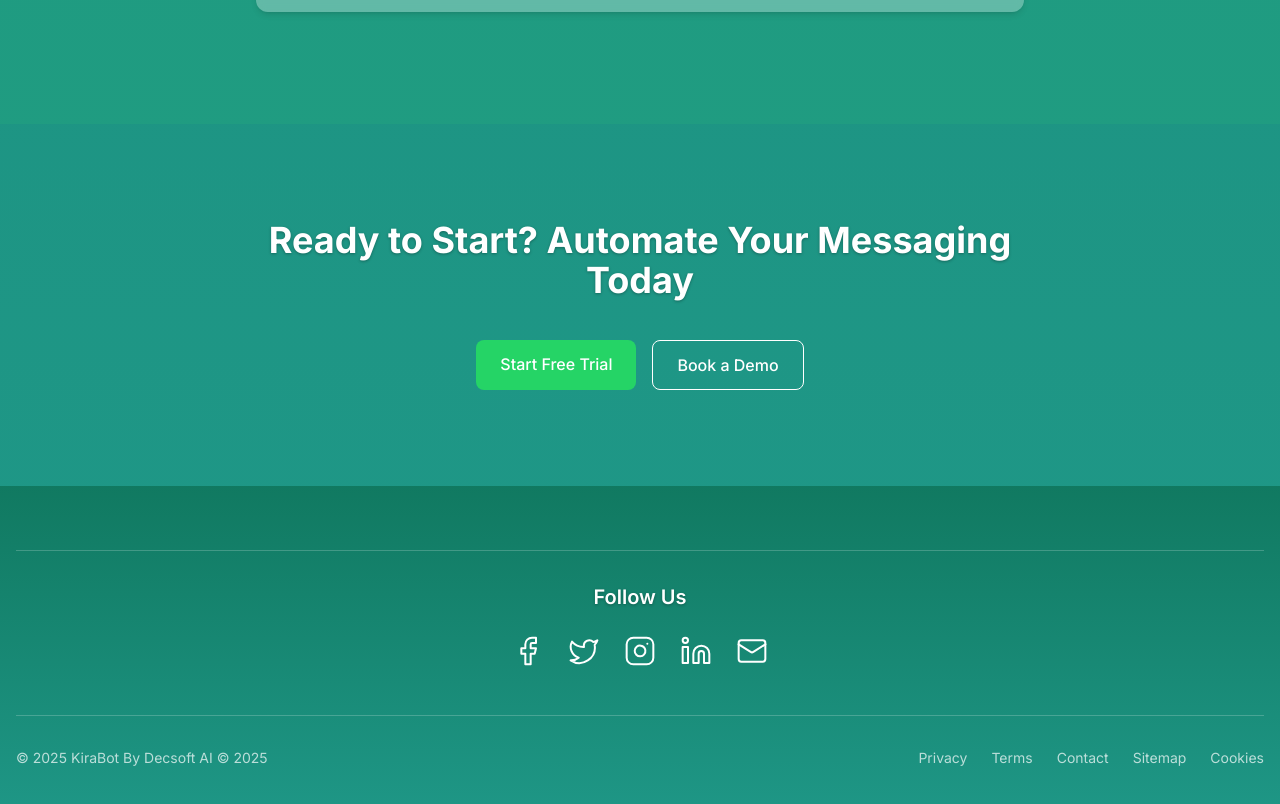
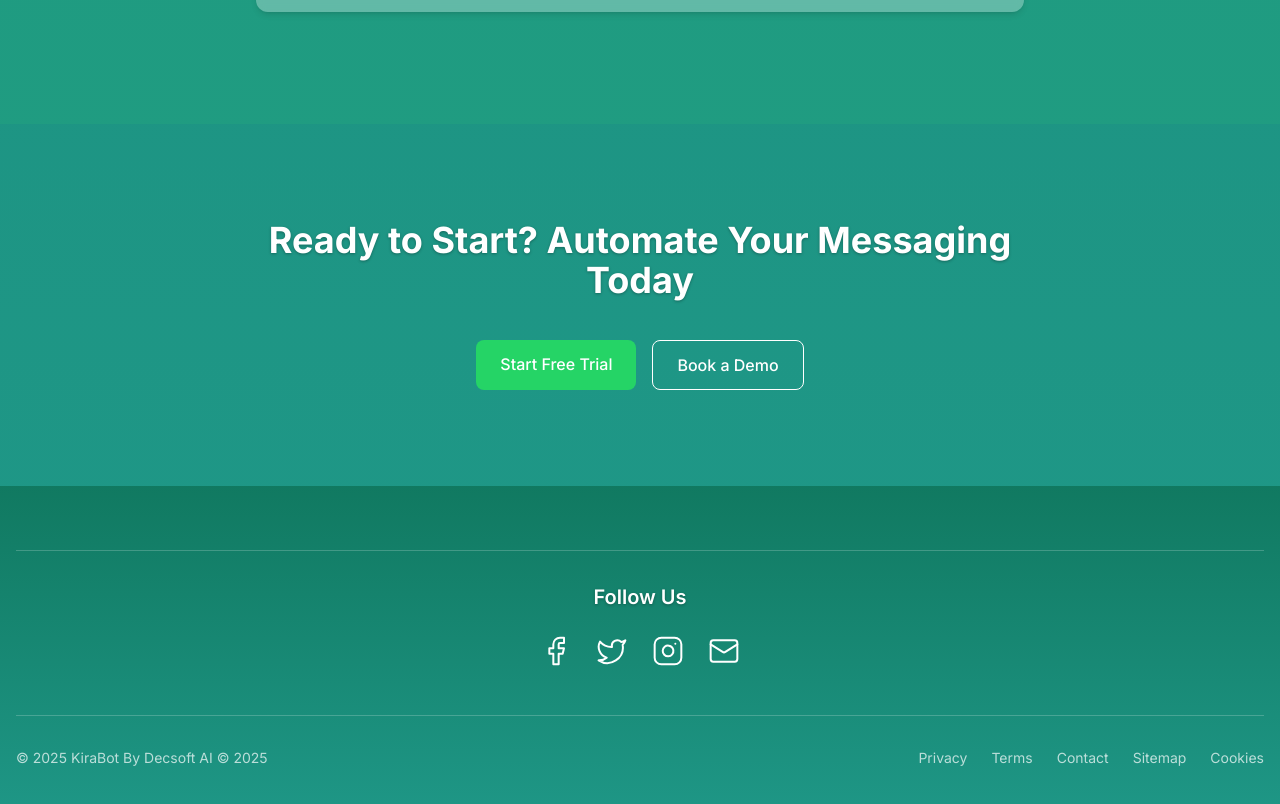
Before and after one commit to decsoft/kirabot, a React (Vite) app: page / in a window 1280 px wide. Shown: the part 5470-6274 px from the top of the page. Built offline with nearby package versions, Linux system fonts and the light colour scheme.

Commit message:
Code edited in Lovable Code Editor
Edited UI in Lovable

```diff
--- a/src/components/Footer.tsx
+++ b/src/components/Footer.tsx
@@ -31,19 +31,16 @@ const Footer: React.FC = () => {
           <div className="flex flex-col items-center justify-center">
             <h3 className="text-white text-xl font-semibold mb-6">{t('Follow Us')}</h3>
             <div className="flex space-x-6">
-              <a href="#" className="text-white hover:text-primary transition-colors" aria-label="Facebook">
+              <a href="https://facebook.com/decsoftai" className="text-white hover:text-primary transition-colors" aria-label="Facebook">
                 <Facebook className="h-8 w-8" strokeWidth={1.5} />
               </a>
-              <a href="#" className="text-white hover:text-primary transition-colors" aria-label="Twitter">
+              <a href="https://x.com/decsoftai" className="text-white hover:text-primary transition-colors" aria-label="Twitter">
                 <Twitter className="h-8 w-8" strokeWidth={1.5} />
               </a>
-              <a href="#" className="text-white hover:text-primary transition-colors" aria-label="Instagram">
+              <a href="https://instagram.com/decsoftai" className="text-white hover:text-primary transition-colors" aria-label="Instagram">
                 <Instagram className="h-8 w-8" strokeWidth={1.5} />
               </a>
-              <a href="#" className="text-white hover:text-primary transition-colors" aria-label="LinkedIn">
-                <Linkedin className="h-8 w-8" strokeWidth={1.5} />
-              </a>
-              <a href="mailto:contact@decsoft.com" className="text-white hover:text-primary transition-colors" aria-label="Email">
+              <a href="mailto:support@decsoft.com" className="text-white hover:text-primary transition-colors" aria-label="Email">
                 <Mail className="h-8 w-8" strokeWidth={1.5} />
               </a>
             </div>
```
